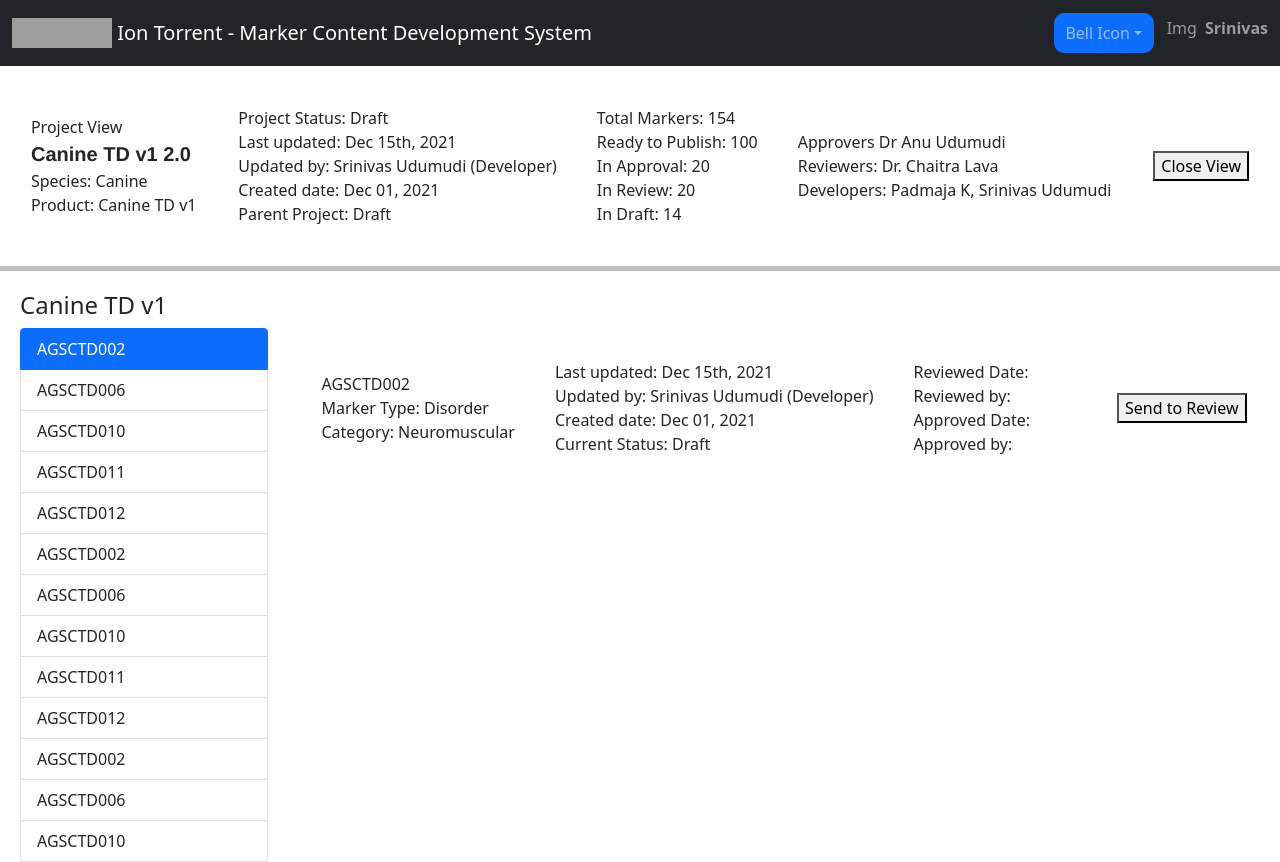
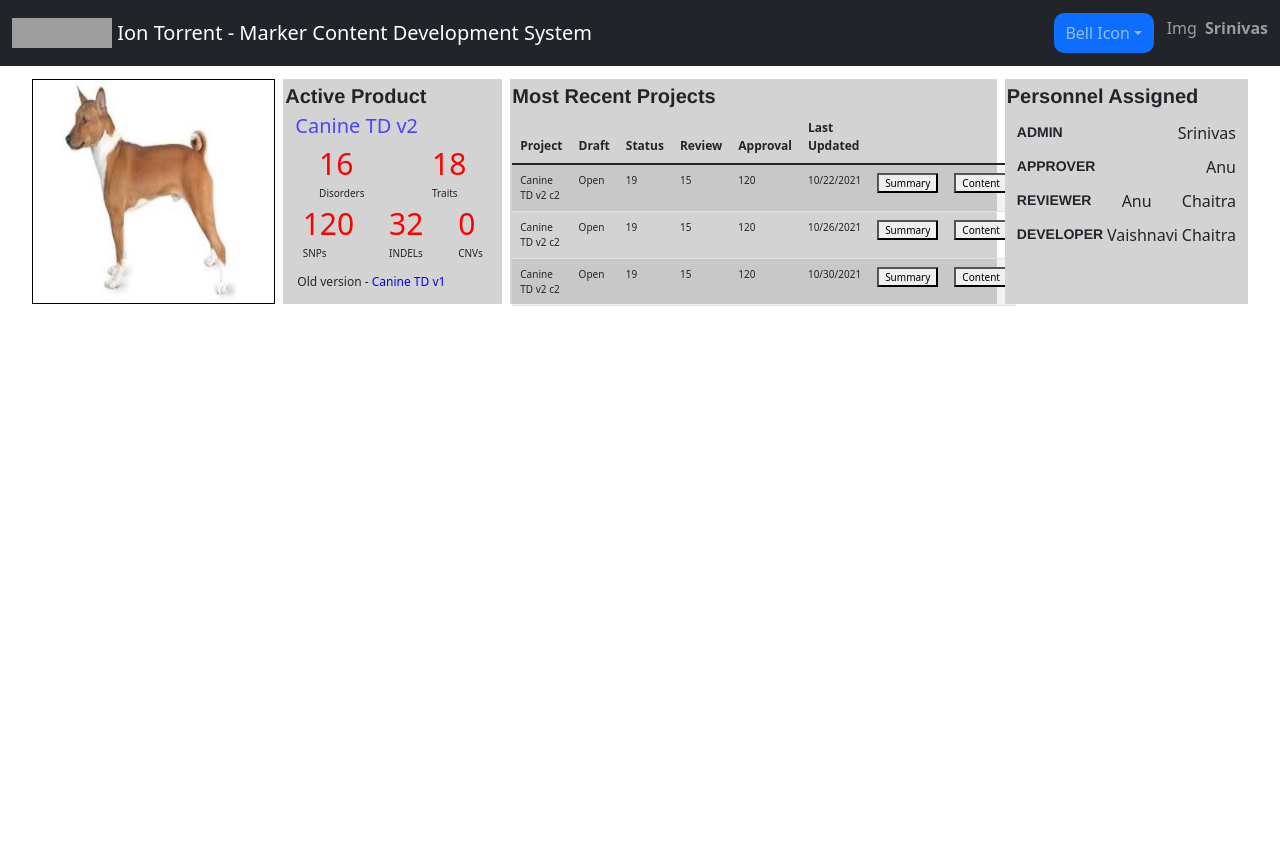
Before and after one commit to yeshdev1/thermo-frontend, a React (Create React App) app: page / in a window 1280 px wide. After the commit the page ends 800 px from the top, so only its background shows below. Built offline with nearby package versions, Linux system fonts and the light colour scheme; grey boxes are pictures that could not be loaded.

Commit message:
navigation tying

```diff
--- a/src/Components/CanineInfoTile.js
+++ b/src/Components/CanineInfoTile.js
@@ -12,7 +12,7 @@
                 <div className="Content">
                     <ImageTile />
                     <Status />
-                    <Recents onClickSummary={props.onClickSummary}/>
+                    <Recents onClickSummary={props.onClickSummary} onClickContent={props.onClickContent} />
                     <PersonnelAssigned />
                 </div>
             </div>
--- a/src/Components/ProjectsList.js
+++ b/src/Components/ProjectsList.js
@@ -29,10 +29,10 @@
                     <td>120</td>
                     <td>10/22/2021</td>
                     <td>
-                        <button className="button" onClick={onClickSummary} >Summary</button>
+                        <button className="button" onClick={onClickSummary}>Summary</button>
                     </td>
                     <td>
-                        <button className="button">Content</button>
+                        <button className="button" onClick={onContentClick}>Content</button>
                     </td>
                     </tr>
                     <tr>
@@ -43,10 +43,10 @@
                     <td>120</td>
                     <td>10/26/2021</td>
                     <td>
-                        <button className="button">Summary</button>
+                        <button className="button" onClick={onClickSummary}>Summary</button>
                     </td>
                     <td>
-                        <button className="button">Content</button>
+                        <button className="button" onClick={onContentClick}>Content</button>
                     </td>
                     </tr>
                     <tr>
@@ -57,10 +57,10 @@
                     <td>120</td>
                     <td>10/30/2021</td>
                     <td>
-                        <button className="button">Summary</button>
+                        <button className="button" onClick={onClickSummary}>Summary</button>
                     </td>
                     <td>
-                        <button className="button">Content</button>
+                        <button className="button" onClick={onContentClick}>Content</button>
                     </td>
                     </tr>
                 </tbody>
--- a/src/Components/Recents.js
+++ b/src/Components/Recents.js
@@ -7,7 +7,7 @@
     return (
         <div className="Recents">
             <div className="header-size">Most Recent Projects</div>
-            <ProjectsList onClickSummary={props.onClickSummary} />
+            <ProjectsList onClickSummary={props.onClickSummary} onClickContent={props.onClickContent}/>
         </div>
     )
 }
--- a/src/PageContent/LandingPage.js
+++ b/src/PageContent/LandingPage.js
@@ -1,5 +1,5 @@
 import CanineInfoTile from '../Components/CanineInfoTile';
-import { CANINE_DESCRIPTION_PAGE } from '../Strings/strings';
+import { CANINE_DESCRIPTION_PAGE, PROJECT_VIEW } from '../Strings/strings';
 import './pageContentStyles.css';
 import React from 'react';
 
@@ -8,11 +8,16 @@
         changePage
     } = props;
     const onClickSummary = () => {
+        console.log(CANINE_DESCRIPTION_PAGE)
         changePage(CANINE_DESCRIPTION_PAGE)
+    }
+    const onClickContent = () => {
+        console.log(PROJECT_VIEW)
+        changePage(PROJECT_VIEW)
     }
     return (
         <div className="Container">
-            <CanineInfoTile onClickSummary={onClickSummary} />
+            <CanineInfoTile onClickSummary={onClickSummary} onClickContent={onClickContent} />
         </div>
     )
 }
--- a/src/PageContent/PageContent.js
+++ b/src/PageContent/PageContent.js
@@ -6,28 +6,35 @@
 import React from 'react';
 
 const PageContent = (props) => {
-    const [current,setCurrentPage] = useState(PROJECT_VIEW);
+    const [current,setCurrentPage] = useState(LANDING_PAGE);
     const changePage = (currentPageName) => {
+        console.log(currentPageName)
         setCurrentPage(currentPageName)
     }
     switch (current) {
         case PROJECT_VIEW:
             return (
                 <>
-                    <ProjectView />
+                    <ProjectView
+                        changePage={changePage}
+                    />
                 </>
             )
         case CANINE_DESCRIPTION_PAGE:
             return (
                 <>
-                    <SummaryView />
+                    <SummaryView
+                        changePage={changePage}
+                    />
                 </>
             )
         case LANDING_PAGE:
         default:
             return (
                 <>
-                    <LandingPage changePage={changePage} />
+                    <LandingPage
+                        changePage={changePage}
+                    />
                 </>
             )
     }
--- a/src/PageContent/ProjectView.js
+++ b/src/PageContent/ProjectView.js
@@ -86,7 +86,9 @@
     )
 }
 
-export default () => {
+export default ({
+    changePage
+}) => {
     const [view,setView] = useState(COMMENTS);
     return (
         <>
```
